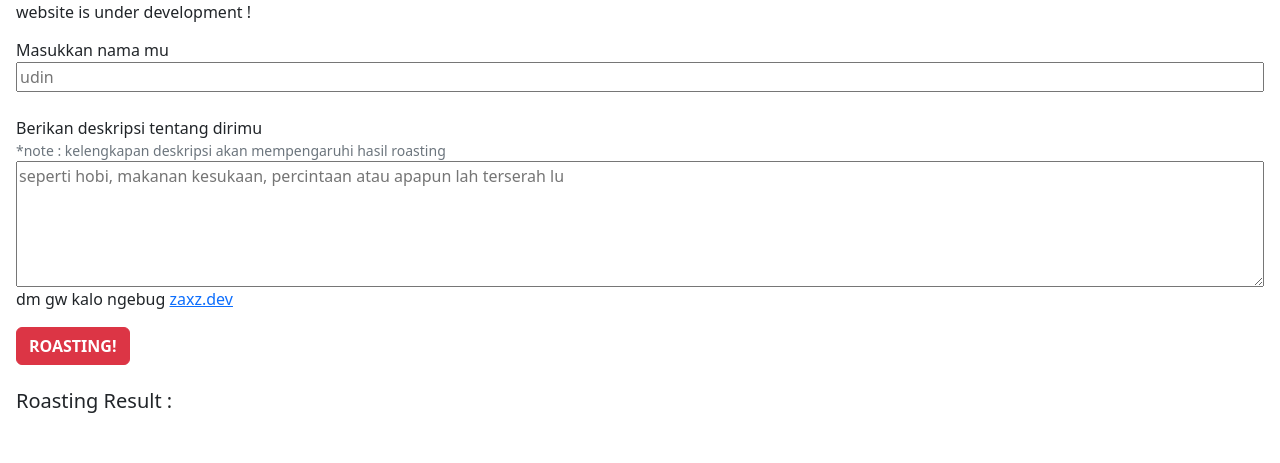
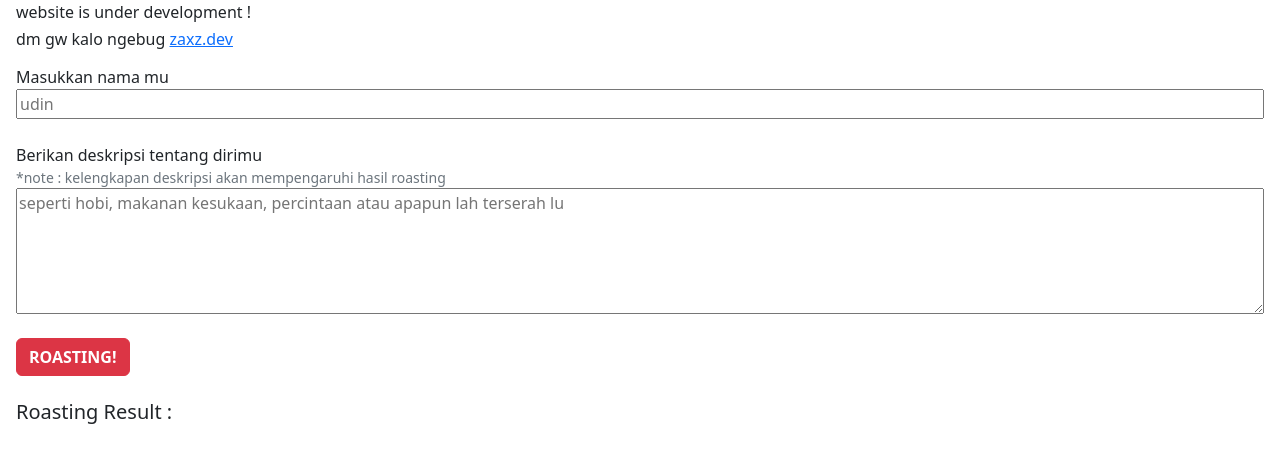
Before and after one commit to zaxz/roasting, a plain HTML site: page index.html in a window 1280 px wide. Shown: the part 99-562 px from the top of the page. Drawn offline with Linux system fonts and the light colour scheme.

Commit message:
ubah desain dikit

```diff
--- a/index.html
+++ b/index.html
@@ -12,6 +12,7 @@
     <div class="p-3">
       <h1>Roast Yourself 🔥</h1>
       <h6>website is under development !</h6>
+      <h6>dm gw kalo ngebug <a href="https://instagram.com/zaxz.dev">zaxz.dev</a></h6>
       <form id="form" class="pt-2">
         <div class="d-flex flex-column">
           <label for="nama">Masukkan nama mu</label>
@@ -21,7 +22,7 @@
           <label for="desc" class="small text-secondary">*note : kelengkapan deskripsi akan mempengaruhi hasil roasting</label>
           <textarea name="desc" id="desc" cols="30" rows="5" placeholder="seperti hobi, makanan kesukaan, percintaan atau apapun lah terserah lu"></textarea>
         </div>
-        <p>dm gw kalo ngebug <a href="https://instagram.com/zaxz.dev">zaxz.dev</a></p>
+        <br>
         <button class="btn btn-danger fw-bold" type="submit">ROASTING!</button>
       </form>
       <br />
```
